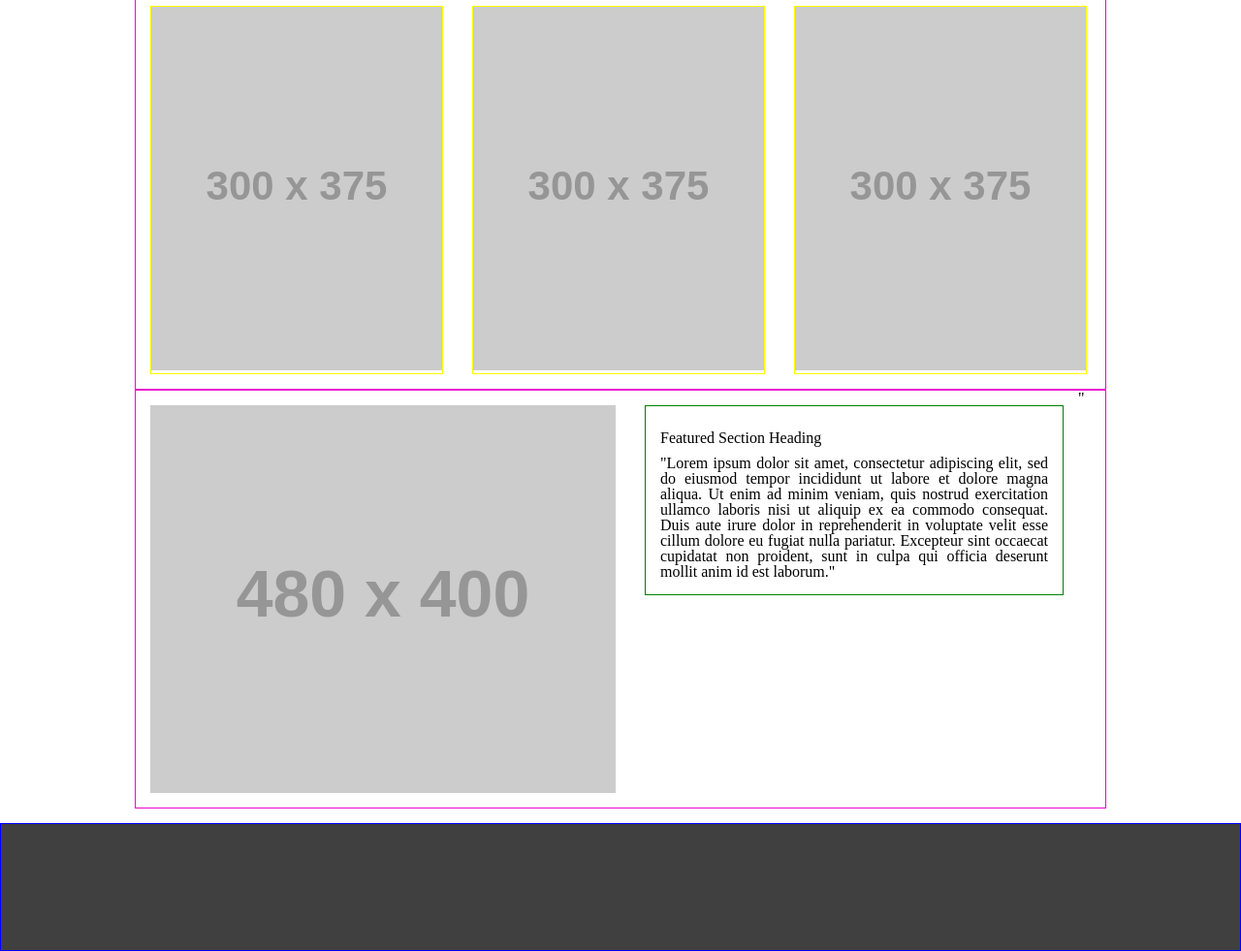
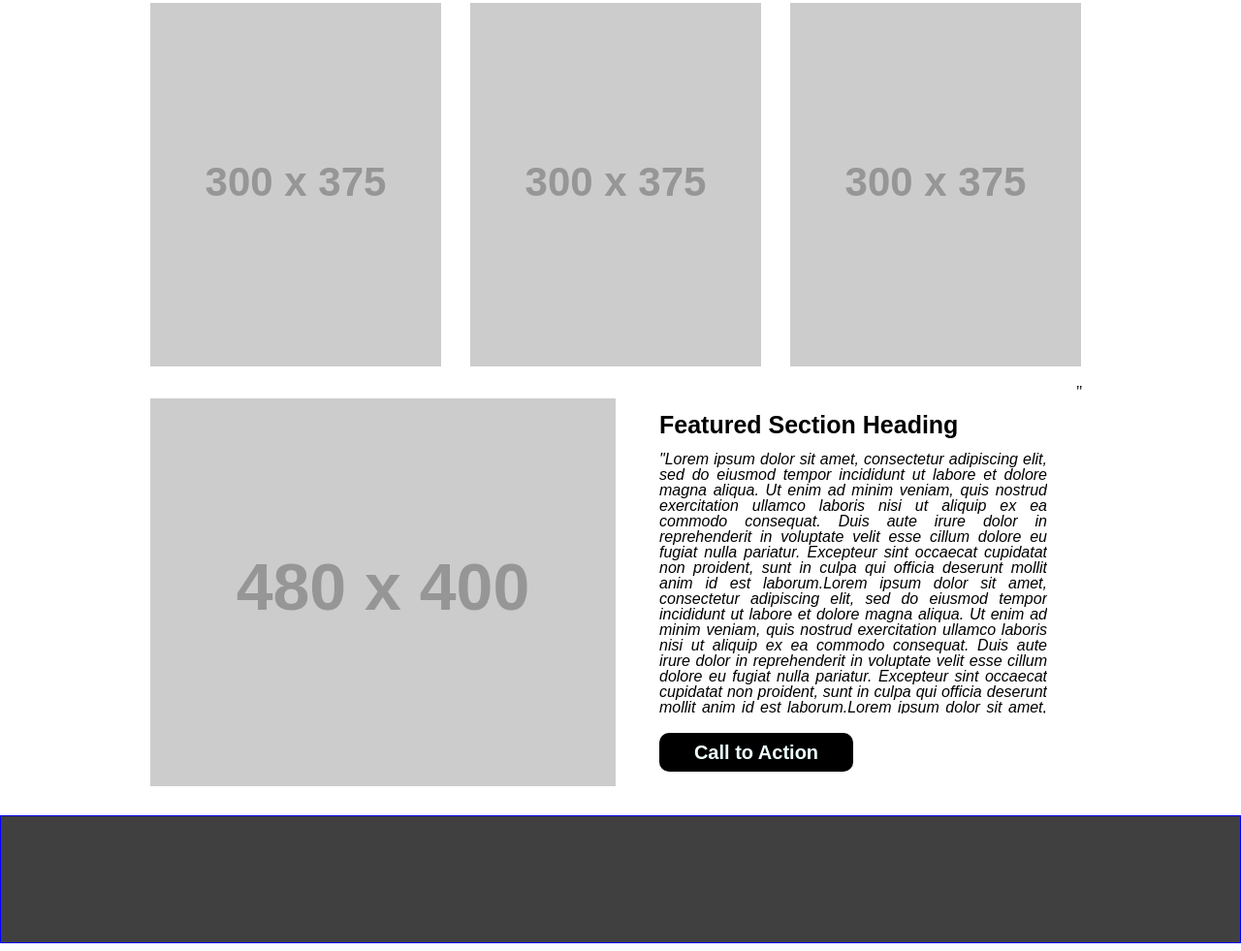
Before and after one commit to daveeS987/wireframe-exercise, a plain HTML site: page index.html in a window 1280 px wide. Shown: the part 612-1593 px from the top of the page at 97% size. Drawn offline with Linux system fonts and the light colour scheme; placeholder pictures from the web are drawn by us.

Commit message:
finalized

```diff
--- a/css/style.css
+++ b/css/style.css
@@ -42,11 +42,11 @@ li {
 
 
 article {
-  border: solid 1px rgb(235, 6, 208);
   width: 1000px;
   margin-right: auto;
   margin-left: auto;
   overflow: auto;
+  /* border: solid 1px rgb(235, 6, 208); */
 }
 
 
@@ -62,31 +62,55 @@ section {
   width: 300px;
   float: left;
   margin: 15px;
-  border: solid 1px yellow;
+  /* border: solid 1px yellow; */
 }
 
 
 aside {
   width: 400px;
+  height: 370px;
   float: left;
   padding: 15px;
   margin: 15px;
-  border: solid 1px green;
+  font-family: Arial, Helvetica, sans-serif;
+  /* border: solid 1px green; */
 }
 
 h2 {
   text-align: left;
-  padding: 10px 0px;
+  padding-bottom: 15px;
+  font-size: 25px;
+  font-weight: 600;
 }
 
 p {
   text-align: justify;
+  font-style: italic;
+  max-height: 270px;
+  overflow: scroll;
+  /* border: solid 1px pink; */
 }
 
+h3 {
+  font-size: 20px;
+  padding: 10px;
+  background-color: black;
+  color: azure;
+  border-radius: 10px;
+  width: 180px;
+  text-align: center;
+  font-weight: bold;
+  margin-top: 20px;
+}
+
+h3:hover{
+  background-color: rgb(133, 133, 133);
+  color: black;
+}
 
 footer {
-  border: solid 1px blue;
   background-color: rgb(65, 64, 64);
   height: 130px;
   margin-top: 15px;
+  border: solid 1px blue;
 }
--- a/index.html
+++ b/index.html
@@ -13,15 +13,10 @@
     <nav>
       <img src="https://via.placeholder.com/200x70">
       <ul>
-        <!-- <li><img src="https://via.placeholder.com/200x70"></li> -->
         <li>Nav Item 1</li>
         <li>Nav Item 2</li>
         <li>Nav Item 3</li>
         <li>Nav Item 4</li>
-        <!-- <li><img src="https://placehold.it/200x70/414040.png?text=Nav+item+2" alt="Nav item 2"></li>
-      <li><img src="https://placehold.it/200x70/414040.png?text=Nav+item+2" alt="Nav item 2"></li>
-      <li><img src="https://placehold.it/200x70/414040.png?text=Nav+item+2" alt="Nav item 2"></li> -->
-
       </ul>
     </nav>
   </header>
@@ -48,7 +43,16 @@
           dolore magna aliqua. Ut enim ad minim veniam, quis nostrud exercitation ullamco laboris nisi ut aliquip ex ea
           commodo consequat. Duis aute irure dolor in reprehenderit in voluptate velit esse cillum dolore eu fugiat
           nulla pariatur. Excepteur sint occaecat cupidatat non proident, sunt in culpa qui officia deserunt mollit anim
+          id est laborum.Lorem ipsum dolor sit amet, consectetur adipiscing elit, sed do eiusmod tempor incididunt ut labore et
+          dolore magna aliqua. Ut enim ad minim veniam, quis nostrud exercitation ullamco laboris nisi ut aliquip ex ea
+          commodo consequat. Duis aute irure dolor in reprehenderit in voluptate velit esse cillum dolore eu fugiat
+          nulla pariatur. Excepteur sint occaecat cupidatat non proident, sunt in culpa qui officia deserunt mollit anim
+          id est laborum.Lorem ipsum dolor sit amet, consectetur adipiscing elit, sed do eiusmod tempor incididunt ut labore et
+          dolore magna aliqua. Ut enim ad minim veniam, quis nostrud exercitation ullamco laboris nisi ut aliquip ex ea
+          commodo consequat. Duis aute irure dolor in reprehenderit in voluptate velit esse cillum dolore eu fugiat
+          nulla pariatur. Excepteur sint occaecat cupidatat non proident, sunt in culpa qui officia deserunt mollit anim
           id est laborum."</p>
+        <h3>Call to Action</h3>
       </aside>
     </article>
   </main>
```
